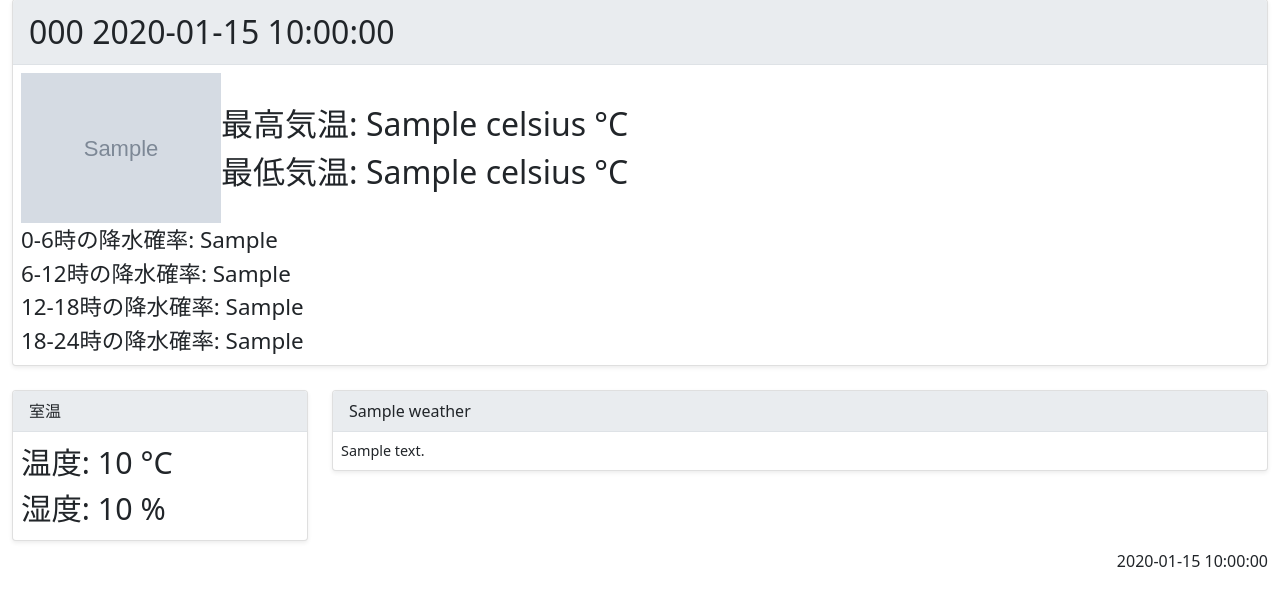
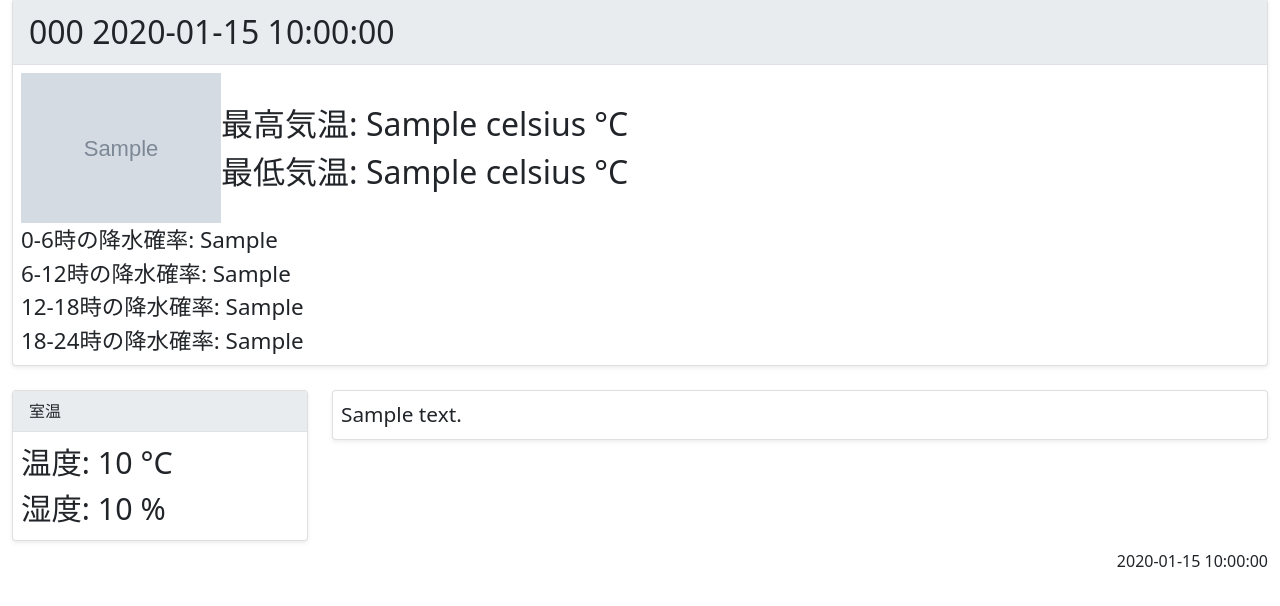
Before and after one commit to sheet00/rasp_display, a Flask app: template templates/template.html in a window 1280 px wide. Shown: the part 17-623 px from the top of the page. Run offline with Flask 3, Linux system fonts and the light colour scheme; the template is opened without the code that fills it: most values are stand-ins (such as "Sample title", 1, 10 or a date in 2020); grey boxes marked "Sample" are stand-in pictures.

Commit message:
[change] 天気予報見解 取得ページ変更

```diff
--- a/app.py
+++ b/app.py
@@ -99,14 +99,35 @@ def get_weather_open():
     else:
         return {}
 
+def get_forecast_comment():
+    """
+    ウェザーニュース最新見解取得
+    """
+    from bs4 import BeautifulSoup
+    import requests
+    import os
+
+    url = os.environ.get('WEATHER_DESCRIPTION_URL')
+    response = requests.get(url)
+    response.raise_for_status()
+    soup = BeautifulSoup(response.content, 'html.parser')
+    forecast_comment = soup.find('div', class_='forecast-comment')
+    if not forecast_comment:
+        return "テキストが見つかりませんでした"
+
+    description = forecast_comment.text
+    return description
+
 @app.route('/')
 def index():
     dht_data = get_dht()
     weather_livedoor = get_weather_livedoor()
+    forecast_comment = get_forecast_comment()
 
     return render_template('template.html',
                         dht_data=dht_data,
                         weather_data=weather_livedoor,
+                        forecast_comment=forecast_comment,
                         date=datetime.datetime.now().strftime('%Y-%m-%d %H:%M:%S'))
 
 
--- a/static/main.css
+++ b/static/main.css
@@ -34,7 +34,7 @@
 }
 
 .weather_description {
-  font-size: 90%;
+  font-size: 130%;
 }
 
 .dht-info {
--- a/templates/template.html
+++ b/templates/template.html
@@ -93,10 +93,9 @@
         </div>
         <div class="col">
           <div class="card">
-            <div class="card-header">{{ weather_data.title }}</div>
             <div class="card-body">
               <p class="card-text weather_description">
-                {{ weather_data.description.text }}
+                {{ forecast_comment }}
               </p>
             </div>
           </div>
```
